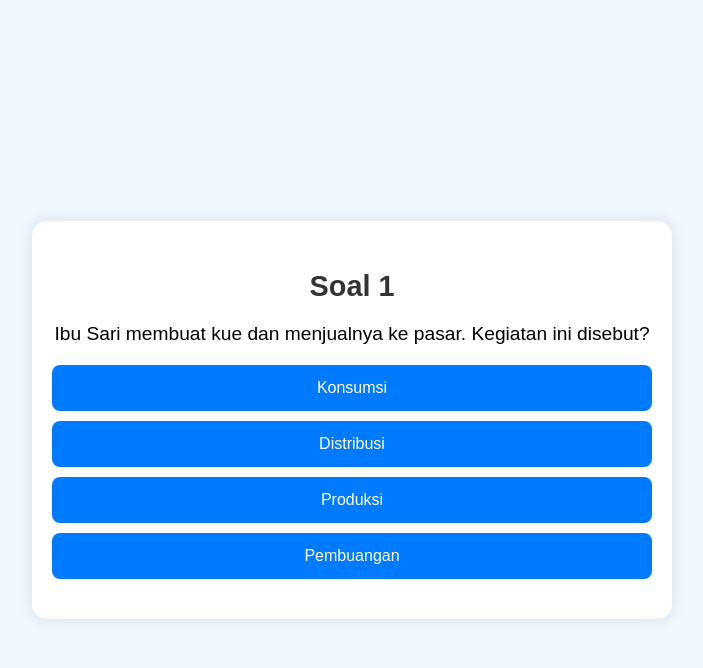
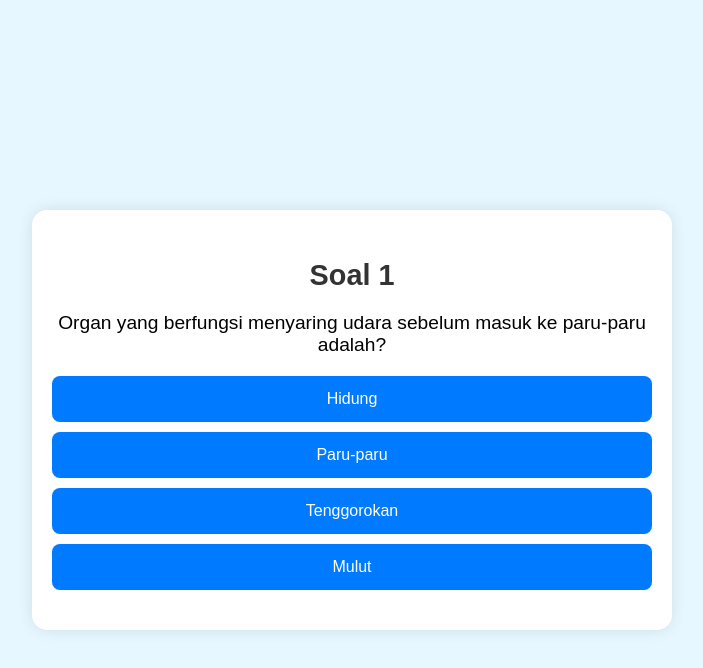
Before and after one commit to martinlink93/martinlink93.github.io, a plain HTML site: page index.html in a window 1280 px wide. Both pictures are taken after a click on the button "Mulai Petualangan!". Shown: the whole page, without its empty margins (288-991 px from the left). Drawn offline with Linux system fonts and the light colour scheme.

Commit message:
Update index.html

```diff
--- a/index.html
+++ b/index.html
@@ -3,11 +3,11 @@
 <head>
   <meta charset="UTF-8" />
   <meta name="viewport" content="width=device-width, initial-scale=1.0"/>
-  <title>Petualangan Kegiatan Ekonomi</title>
+  <title>Petualangan Ilmu Kehidupan</title>
   <style>
     body {
       font-family: Arial, sans-serif;
-      background: #f0f8ff;
+      background: #e6f7ff;
       margin: 0;
       padding: 20px;
       display: flex;
@@ -82,26 +82,36 @@
 <body>
 
   <div class="container" id="quiz-container">
-    <h1>Petualangan Kegiatan Ekonomi</h1>
-    <p>Yuk mulai kuis seru tentang kegiatan ekonomi!</p>
+    <h1>Petualangan Ilmu Kehidupan</h1>
+    <p>Uji pengetahuanmu tentang tubuh dan kehidupan!</p>
     <button id="start-btn">Mulai Petualangan!</button>
   </div>
 
   <script>
     const questions = [
       {
-        question: "Ibu Sari membuat kue dan menjualnya ke pasar. Kegiatan ini disebut?",
-        choices: ["Konsumsi", "Distribusi", "Produksi", "Pembuangan"],
+        question: "Organ yang berfungsi menyaring udara sebelum masuk ke paru-paru adalah?",
+        choices: ["Hidung", "Paru-paru", "Tenggorokan", "Mulut"],
+        answer: 0
+      },
+      {
+        question: "Alat pernapasan utama pada manusia adalah?",
+        choices: ["Paru-paru", "Hidung", "Jantung", "Lambung"],
+        answer: 0
+      },
+      {
+        question: "Proses pemecahan makanan secara kimia terjadi di?",
+        choices: ["Usus besar", "Kerongkongan", "Lambung", "Mulut"],
         answer: 2
       },
       {
-        question: "Pak Budi mengantar barang dari pabrik ke toko. Ia melakukan kegiatan...",
-        choices: ["Produksi", "Konsumsi", "Distribusi", "Pengemasan"],
-        answer: 2
+        question: "Fungsi usus halus dalam sistem pencernaan adalah?",
+        choices: ["Menyimpan makanan", "Mencerna dan menyerap sari makanan", "Mengeluarkan feses", "Mengunyah makanan"],
+        answer: 1
       },
       {
-        question: "Ani membeli makanan di warung. Ia melakukan kegiatan...",
-        choices: ["Produksi", "Distribusi", "Konsumsi", "Penjualan"],
+        question: "Organ pernapasan utama pada ikan adalah?",
+        choices: ["Paru-paru", "Kulit", "Insang", "Trakea"],
         answer: 2
       }
     ];
@@ -139,7 +149,7 @@
         container.innerHTML = `
           <h1>Petualangan Selesai!</h1>
           <p class="result">Skor kamu: ${score} dari ${questions.length}</p>
-          <p>${score === questions.length ? "Luar biasa! 🎉" : "Ayo coba lagi untuk hasil lebih baik!"}</p>
+          <p>${score === questions.length ? "Hebat sekali! 🌟" : "Kamu hebat! Ayo coba lagi dan tingkatkan nilaimu!"}</p>
           <button onclick="location.reload()">Main Lagi</button>
         `;
       }
```
